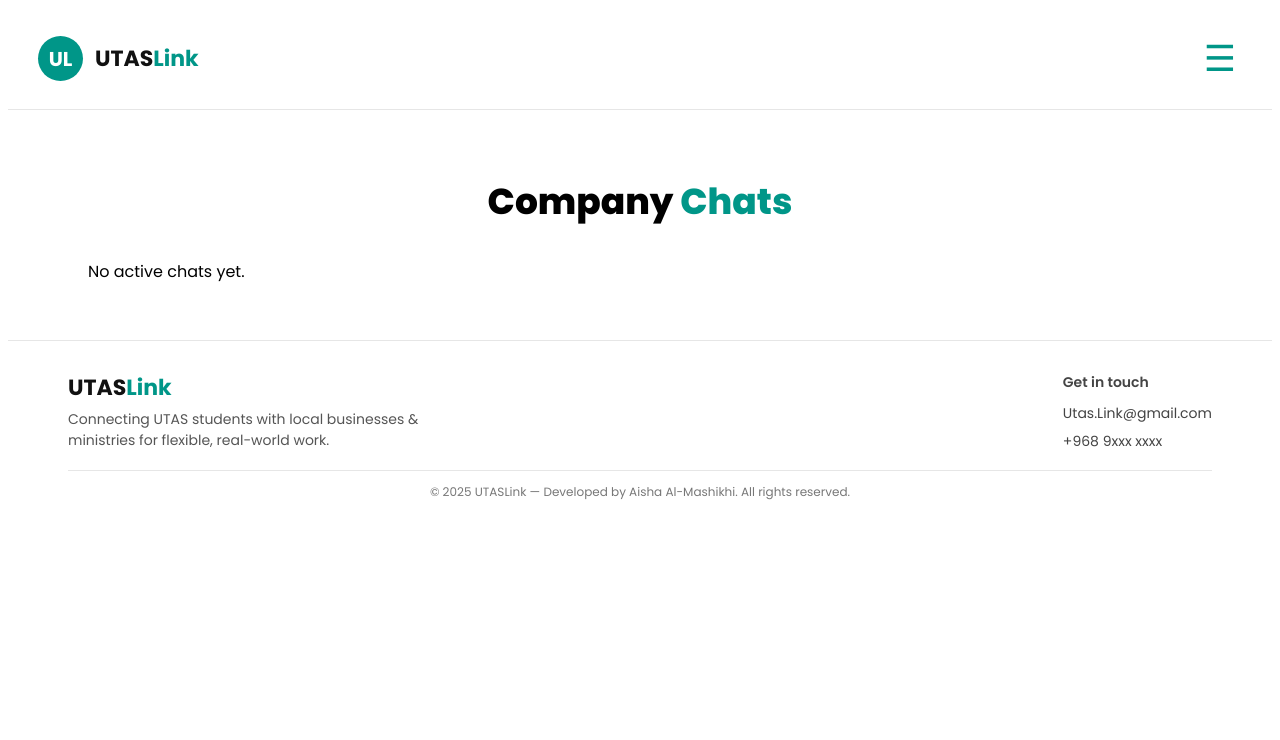
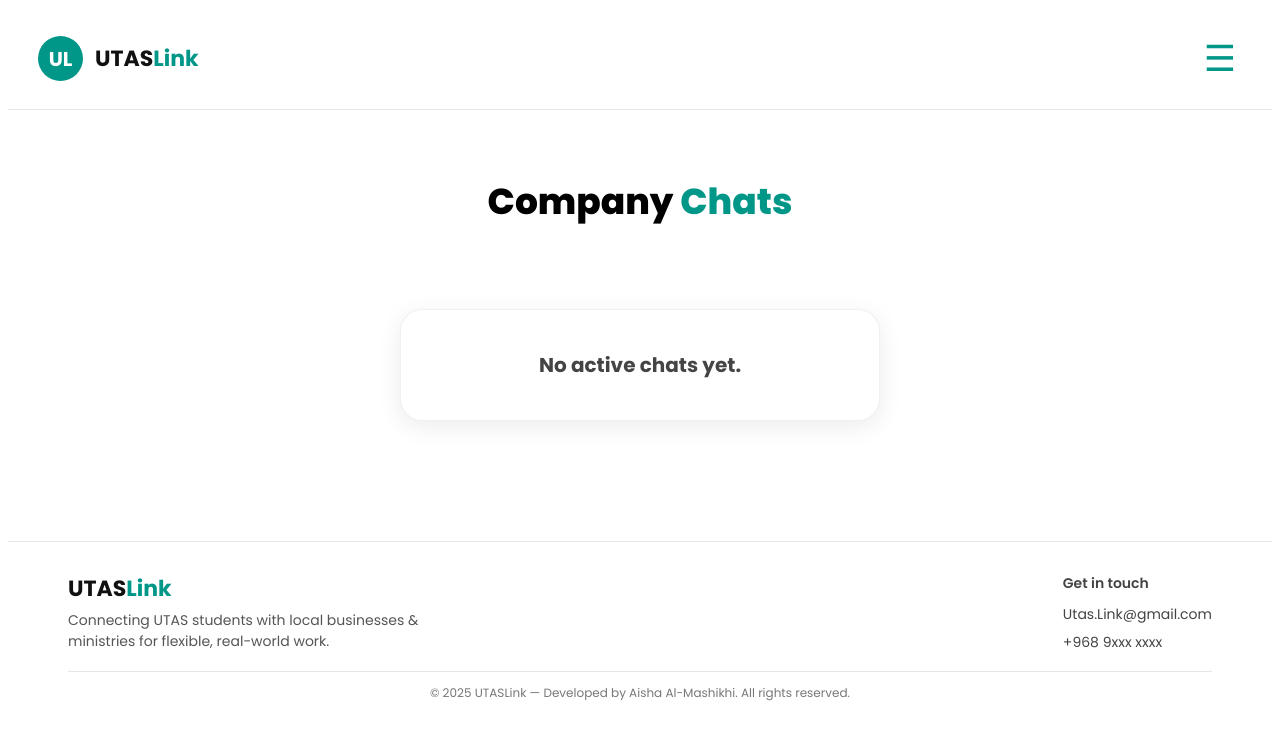
Before and after one commit to Aisha-Ahmed-Al-Mashikhi/utas-link-project, a React (Create React App) app in the folder client/: page /company-chats in a window 1280 px wide. Shown: the top 740 px of the page. Built offline with nearby package versions, Linux system fonts and the light colour scheme.

Commit message:
Update ChatListCompany.jsx

```diff
--- a/client/src/Component/ChatListCompany.jsx
+++ b/client/src/Component/ChatListCompany.jsx
@@ -34,7 +34,10 @@ const ChatListCompany = () => {
       </h1>
 
       {applicants.length === 0 ? (
-        <p>No active chats yet.</p>
+        <div className="empty-chats">
+  No active chats yet.
+</div>
+
       ) : (
         <>
           <div className="chatlist-grid fixed-grid">
```
